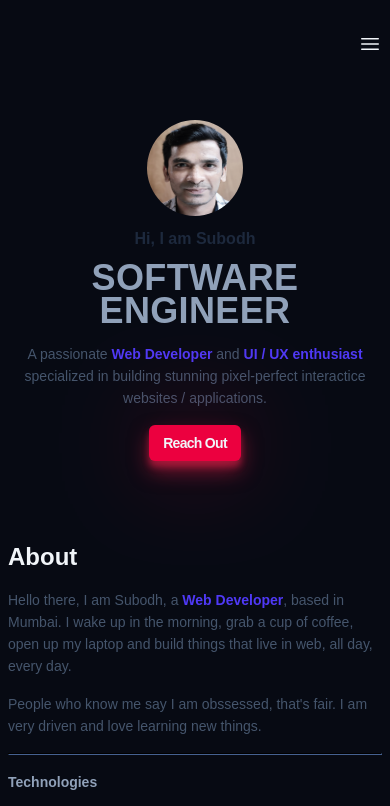
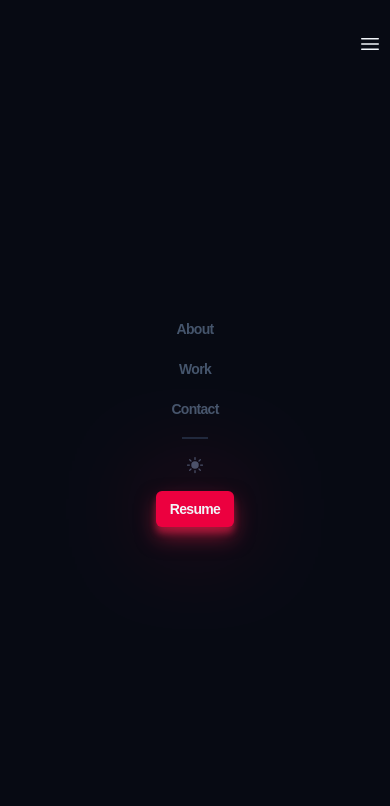
Before and after one commit to sub-27/portfolio-site-1, a website built with Vite: page index.html in a window 390 px wide. Both pictures are taken after a click on the button 370 px from the left and 44 px from the top of the page. Shown: the top 806 px of the page. Built offline with nearby package versions, Linux system fonts and the light colour scheme; a web font is replaced by a local one.

Commit message:
mobile menu added

```diff
--- a/index.html
+++ b/index.html
@@ -54,6 +54,42 @@
         </button>
       </nav>
     </header>
+
+    <!-- Mobile Navigation -->
+    <div class="mobile-nav">
+      <nav>
+        <ul class="mobile-nav__menu">
+          <li>
+            <a class="mobile-nav__link" href="#about">About</a>
+          </li>
+          <li>
+            <a class="mobile-nav__link" href="#featured">Work</a>
+          </li>
+          <li>
+            <a class="mobile-nav__link" href="#contact">Contact</a>
+          </li>
+          <li class="mobile-nav__link-line"></li>
+          <li>
+            <button class="mobile-nav__sun">
+              <svg
+                xmlns="http://www.w3.org/2000/svg"
+                viewBox="0 0 24 24"
+                fill="currentColor"
+              >
+                <path
+                  d="M12 2.25a.75.75 0 0 1 .75.75v2.25a.75.75 0 0 1-1.5 0V3a.75.75 0 0 1 .75-.75ZM7.5 12a4.5 4.5 0 1 1 9 0 4.5 4.5 0 0 1-9 0ZM18.894 6.166a.75.75 0 0 0-1.06-1.06l-1.591 1.59a.75.75 0 1 0 1.06 1.061l1.591-1.59ZM21.75 12a.75.75 0 0 1-.75.75h-2.25a.75.75 0 0 1 0-1.5H21a.75.75 0 0 1 .75.75ZM17.834 18.894a.75.75 0 0 0 1.06-1.06l-1.59-1.591a.75.75 0 1 0-1.061 1.06l1.59 1.591ZM12 18a.75.75 0 0 1 .75.75V21a.75.75 0 0 1-1.5 0v-2.25A.75.75 0 0 1 12 18ZM7.758 17.303a.75.75 0 0 0-1.061-1.06l-1.591 1.59a.75.75 0 0 0 1.06 1.061l1.591-1.59ZM6 12a.75.75 0 0 1-.75.75H3a.75.75 0 0 1 0-1.5h2.25A.75.75 0 0 1 6 12ZM6.697 7.757a.75.75 0 0 0 1.06-1.06l-1.59-1.591a.75.75 0 0 0-1.061 1.06l1.59 1.591Z"
+                />
+              </svg>
+            </button>
+          </li>
+          <li>
+            <a class="mobile-nav__button btn" href="#">Resume</a>
+          </li>
+        </ul>
+      </nav>
+    </div>
+    <!-- End of Mobile Navigation -->
+
     <main>
       <section class="hero container">
         <img class="hero__img" src="/Image1.jpg" alt="Hero Image" />
@@ -70,7 +106,8 @@
         </p>
         <a class="hero__btn btn" href="">Reach Out</a>
       </section>
-      <section class="about container section">
+
+      <section id="about" class="about container section">
         <div class="about__content">
           <h2 class="about__title">About</h2>
           <p class="about__description">
@@ -101,7 +138,8 @@
           <img class="about__image" src="/Image2.JPG" alt="Profile Picture" />
         </div>
       </section>
-      <section class="featured container section">
+
+      <section id="featured" class="featured container section">
         <h3 class="featured__subtitle">Featured project</h3>
         <div class="featured__wrapper">
           <h2 class="featured__title">Slaying the Dragon</h2>
@@ -179,6 +217,7 @@
           </div>
         </div>
       </section>
+
       <section class="work container section">
         <h2 class="work__title">Projects</h2>
         <p class="work__description">
@@ -294,7 +333,7 @@
         </div>
       </section>
 
-      <section class="contact container section">
+      <section id="contact" class="contact container section">
         <h2 class="contact__title">Get In Contact</h2>
         <p class="contact__description">
           I love toffee shortbread I love chocolate bar liquorice bonbon cake
--- a/src/main.js
+++ b/src/main.js
@@ -7,4 +7,9 @@ import '../styles/components/featured.css';
 import '../styles/components/works.css';
 import '../styles/components/contact.css';
 import '../styles/components/footer.css';
+import '../styles/components/mobile-nav.css';
 import '../styles/utils.css';
+
+import mobileNavigation from './utils/mobile-nav';
+
+mobileNavigation();
--- /dev/null
+++ b/src/utils/mobile-nav.js
@@ -0,0 +1,30 @@
+const mobileNavigation = () => {
+  const headerButton = document.querySelector('.header__bars');
+  const mobileNav = document.querySelector('.mobile-nav');
+  const mobileLinks = document.querySelectorAll('.mobile-nav__link');
+
+  // State
+  let isMobileNavOpen = false;
+
+  headerButton.addEventListener('click', () => {
+    isMobileNavOpen = !isMobileNavOpen;
+
+    if (isMobileNavOpen) {
+      mobileNav.style.display = 'flex';
+      document.body.style.overflowY = 'hidden';
+    } else {
+      mobileNav.style.display = 'none';
+      document.body.style.overflowY = 'auto';
+    }
+  });
+
+  mobileLinks.forEach(link => {
+    link.addEventListener('click', () => {
+      isMobileNavOpen = false;
+      mobileNav.style.display = 'none';
+      document.body.style.overflowY = 'auto';
+    });
+  });
+};
+
+export default mobileNavigation;
--- a/styles/components/header.css
+++ b/styles/components/header.css
@@ -4,6 +4,8 @@
   align-items: center;
   padding-top: 2rem;
   padding-bottom: 2rem;
+  position: relative;
+  z-index: 9999;
 }
 
 .header__menu {
--- /dev/null
+++ b/styles/components/mobile-nav.css
@@ -0,0 +1,52 @@
+.mobile-nav {
+  position: absolute;
+  top: 0;
+  left: 0;
+  z-index: 999;
+  width: 100%;
+  height: 100%;
+  background-color: var(--color-dark);
+
+  display: none;
+  justify-content: center;
+  align-items: center;
+  text-align: center;
+}
+
+.mobile-nav__menu {
+  list-style: none;
+  padding: 0;
+  display: flex;
+  flex-direction: column;
+  justify-content: center;
+  align-items: center;
+  gap: 1rem;
+}
+
+.mobile-nav__link {
+  font-size: var(--size-sm);
+  text-decoration: none;
+  font-weight: 600;
+  color: var(--color-slate600);
+  letter-spacing: -0.05em;
+  transition: color 0.3s;
+}
+
+.mobile-nav__link:hover {
+  color: var(--color-rose);
+}
+
+.mobile-nav__link-line {
+  border: 1px solid var(--color-slate800);
+  padding-right: 1.5em;
+}
+
+.mobile-nav__sun {
+  display: block;
+  width: var(--size-xl);
+  color: var(--color-slate600);
+}
+
+.mobile-nav__button {
+  font-size: var(--size-sm);
+}
```
